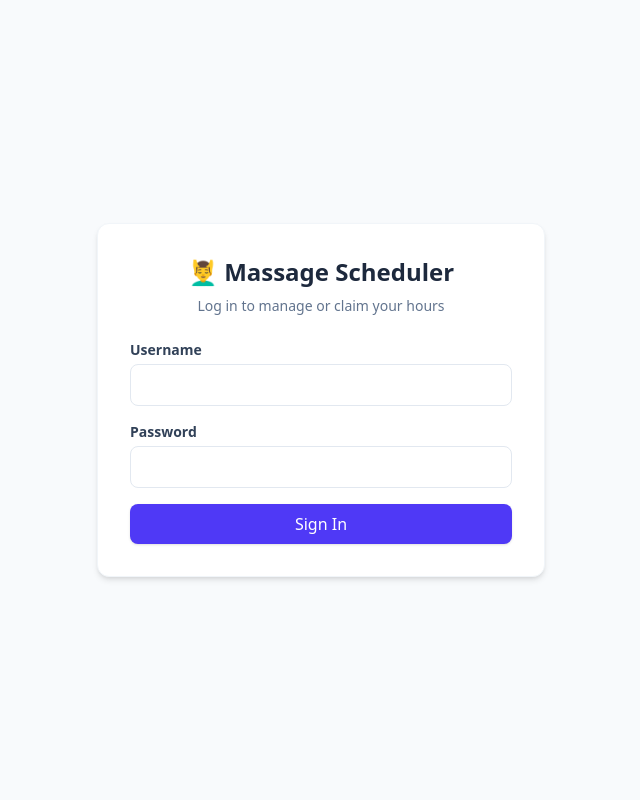
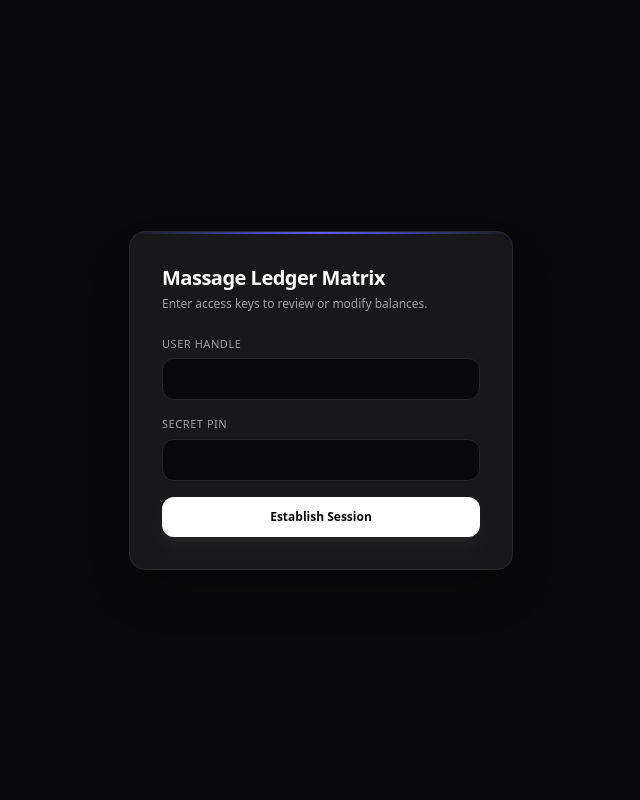
Before and after one commit to LiamN-Dev/massage-hours, a Flask app: page /login in a window 1280 px wide. Shown: the whole page, without its empty margins (319-959 px from the left). Run offline with Flask 3, Linux system fonts and the light colour scheme.

Commit message:
Revamp login page layout and styling

```diff
--- a/templates/login.html
+++ b/templates/login.html
@@ -3,17 +3,19 @@
 <head>
     <meta charset="UTF-8">
     <meta name="viewport" content="width=device-width, initial-scale=1.0">
-    <title>Massage Portal - Login</title>
+    <title>Sovereign Sign-In</title>
     <script src="https://cdn.jsdelivr.net/npm/@tailwindcss/browser@4"></script>
 </head>
-<body class="bg-slate-50 flex items-center justify-center min-h-screen">
-    <div class="bg-white p-8 rounded-xl shadow-md w-full max-w-md border border-slate-100">
-        <h1 class="text-2xl font-bold text-center text-slate-800 mb-2">💆‍♂️ Massage Scheduler</h1>
-        <p class="text-sm text-center text-slate-500 mb-6">Log in to manage or claim your hours</p>
+<body class="bg-zinc-950 text-zinc-100 flex items-center justify-center min-h-screen antialiased selection:bg-indigo-500/30">
+    <div class="w-full max-w-sm p-8 bg-zinc-900 border border-zinc-800 rounded-2xl shadow-2xl relative overflow-hidden">
+        <div class="absolute top-0 left-0 right-0 h-[2px] bg-gradient-to-r from-transparent via-indigo-500 to-transparent"></div>
+
+        <h1 class="text-xl font-bold tracking-tight text-white mb-1">Massage Ledger Matrix</h1>
+        <p class="text-xs text-zinc-400 mb-6">Enter access keys to review or modify balances.</p>
 
         {% with messages = get_flashed_messages() %}
           {% if messages %}
-            <div class="bg-rose-50 border border-rose-200 text-rose-700 p-3 rounded-lg text-sm mb-4">
+            <div class="bg-rose-500/10 border border-rose-500/20 text-rose-400 p-3 rounded-xl text-xs mb-4">
                 {{ messages[0] }}
             </div>
           {% endif %}
@@ -21,18 +23,18 @@
 
         <form action="/login" method="POST" class="space-y-4">
             <div>
-                <label class="block text-sm font-semibold text-slate-700 mb-1">Username</label>
+                <label class="block text-[11px] font-medium uppercase tracking-wider text-zinc-400 mb-1.5">User Handle</label>
                 <input type="text" name="username" required autocomplete="off"
-                       class="w-full px-4 py-2 border border-slate-200 rounded-lg focus:outline-none focus:ring-2 focus:ring-indigo-500 text-slate-800">
+                       class="w-full bg-zinc-950 border border-zinc-800 rounded-xl px-4 py-2.5 text-sm text-white focus:outline-none focus:border-indigo-500 transition-colors">
             </div>
             <div>
-                <label class="block text-sm font-semibold text-slate-700 mb-1">Password</label>
+                <label class="block text-[11px] font-medium uppercase tracking-wider text-zinc-400 mb-1.5">Secret Pin</label>
                 <input type="password" name="password" required
-                       class="w-full px-4 py-2 border border-slate-200 rounded-lg focus:outline-none focus:ring-2 focus:ring-indigo-500 text-slate-800">
+                       class="w-full bg-zinc-950 border border-zinc-800 rounded-xl px-4 py-2.5 text-sm text-white focus:outline-none focus:border-indigo-500 transition-colors">
             </div>
             <button type="submit"
-                    class="w-full bg-indigo-600 hover:bg-indigo-700 text-white font-medium py-2 rounded-lg transition-colors shadow-sm">
-                Sign In
+                    class="w-full bg-white hover:bg-zinc-200 text-zinc-950 text-xs font-semibold py-3 rounded-xl transition-all shadow-lg shadow-white/5 cursor-pointer">
+                Establish Session
             </button>
         </form>
     </div>
```
